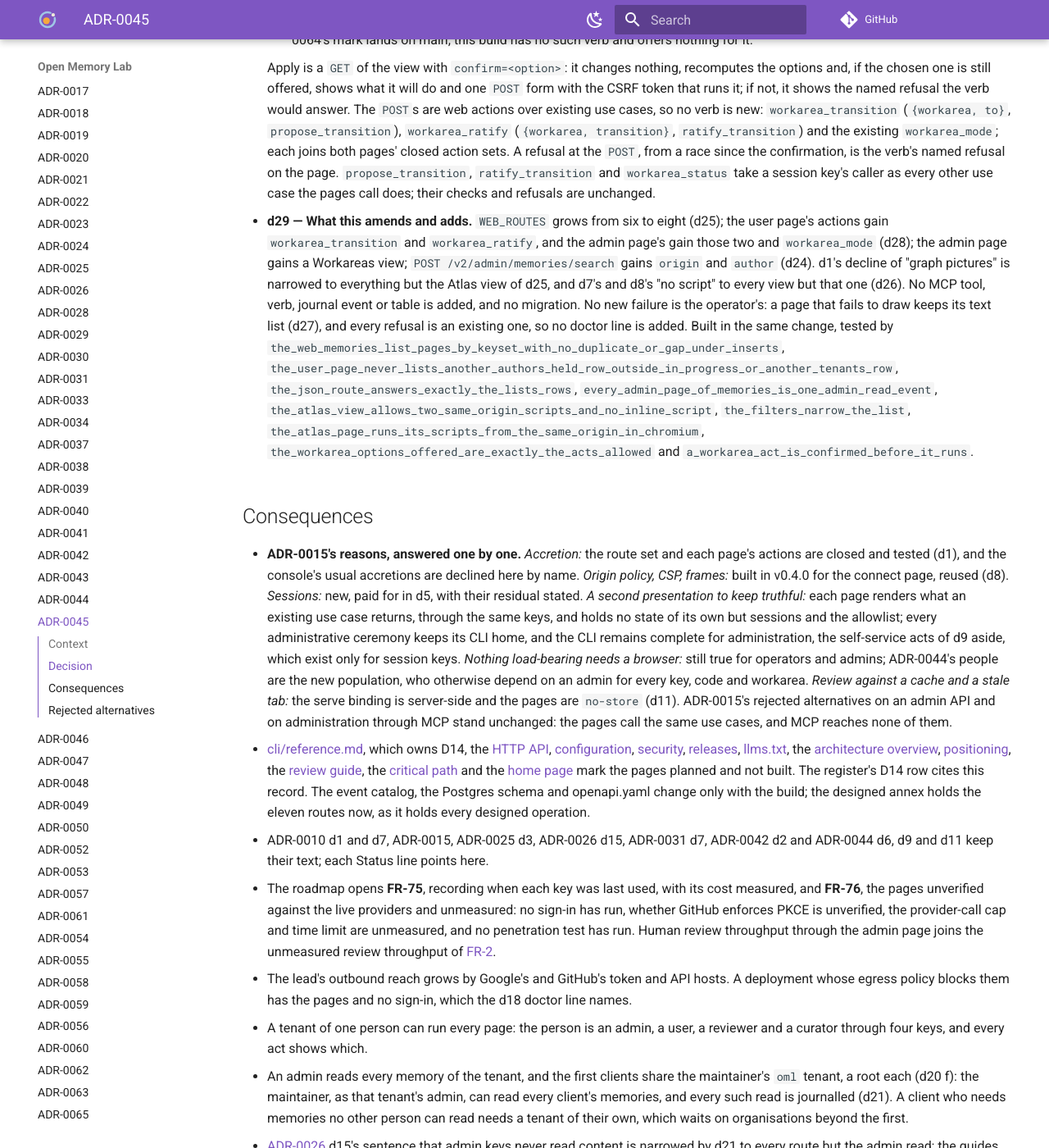
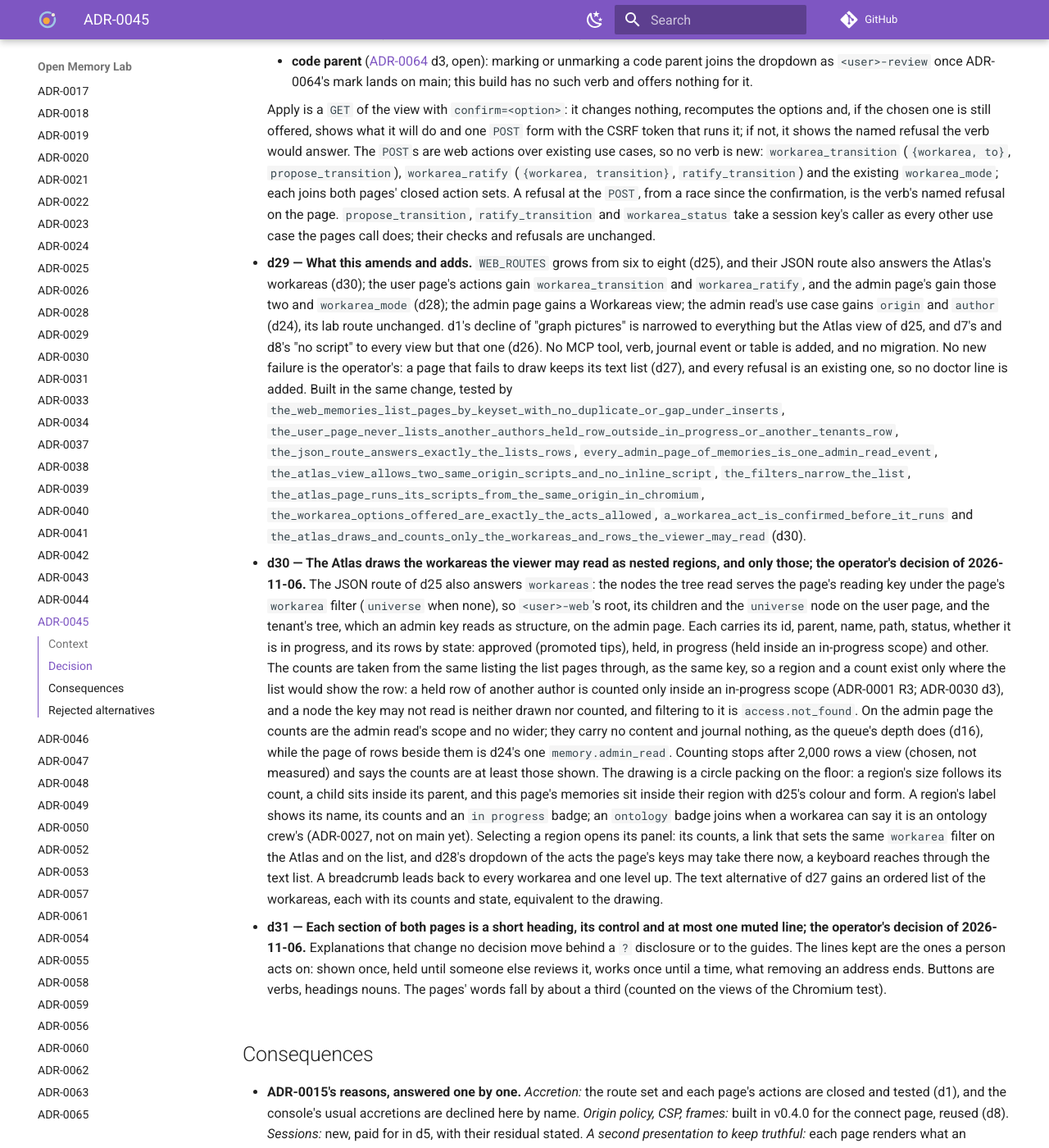
Before and after one commit to e8kor/open-memory-lab, an MkDocs documentation site: the page built from docs/adr/ADR-0045-people-sign-in-to-a-user-page-and-an-admin-page-on-the-servers-own-origin.md, in a window 1280 px wide and 1400 px high, scrolled down 16490 px. Shown: the whole window at 82% size. Built offline with MkDocs 1.6.1 and Material for MkDocs 9.7.7, drawn with Linux system fonts in a browser that asks for light colours; comment, search, counter and statistics services are not loaded; some of the changed text lies outside the part shown.

Commit message:
docs(adr): ADR-0045 d30-d31, the Atlas draws the workareas the viewer may read, and the pages say less

```diff
--- a/docs/adr/ADR-0045-people-sign-in-to-a-user-page-and-an-admin-page-on-the-servers-own-origin.md
+++ b/docs/adr/ADR-0045-people-sign-in-to-a-user-page-and-an-admin-page-on-the-servers-own-origin.md
@@ -7,7 +7,7 @@
 
 # ADR-0045 — People sign in with Google or GitHub to a user page and an admin page that the lead serves on its own origin, and every act there is a session key's
 
-**Status:** accepted design · 2026-11-04 · revised the same day with the maintainer's answers to its open choices (d20) · amended by [ADR-0037](ADR-0037-a-guardrail-is-a-reviewed-rule-loaded-at-session-start-and-checked-at-the-tool-call.md) · amended 2026-11-06 with the Memories list, the Atlas view and the workarea dropdowns (d22–d29)
+**Status:** accepted design · 2026-11-04 · revised the same day with the maintainer's answers to its open choices (d20) · amended by [ADR-0037](ADR-0037-a-guardrail-is-a-reviewed-rule-loaded-at-session-start-and-checked-at-the-tool-call.md) · amended 2026-11-06 with the Memories list, the Atlas view, the workarea dropdowns and the pages' copy (d22–d31)
 
 **Release:** introduced in v0.5.0 — sign-in, sessions, the email allowlist, the user page with review of the person's own agents' work, and on the admin page review, curation, supersession and the admin read of every memory's text and attribution; demotion is planned for v0.6.0, since it rests on a verb not built ([releases](../product/releases.md#decisions))
 
@@ -638,7 +638,8 @@
       `request.validation` naming the field; a workarea or key the acting key may not name is
       `access.not_found`, as on the API.
     - **Text.** On the user page `q` runs the recall path itself (`POST /v1/recall`'s use case
-      as `<user>-web`, unreviewed rows included), so the view finds what an agent of the person
+      as `<user>-web`, unreviewed rows included, where "own" is every key naming the person's
+      user as d16 reads it for a session user key), so the view finds what the person's agents
       would find and nothing more; its answer is one ranked page of at most 100 rows, recall's
       own bound, with no next page, and the other filters narrow that page. On the admin page
       `q` is the admin read's full-text match (d21), which keeps keyset order and pages.
@@ -668,10 +669,11 @@
 - **d24 — The admin page lists through the admin read, and every page it serves is one
   `memory.admin_read` event.** The view runs `POST /v2/admin/memories/search`'s use case as
   `<user>-admin` (d21) with the filters of d22, `origin` and `author` joining `query`,
-  `workarea` and `state` on that route as well; the CLI's `oml admin read` keeps its flags.
+  `workarea` and `state` in the use case; the lab route and the CLI's `oml admin read` keep
+  their fields, and gain the two when a client asks for them.
   Each page served, a list page or a JSON page (d25), writes exactly one `memory.admin_read`
-  event naming the page's `artifact_ids` and, for a text query, its `query_digest`; never one per
-  row, and never one for a page that served no row. Opening one memory stays d21's single read.
+  event naming the page's `artifact_ids` and, for a text query, its `query_digest`; an empty
+  page included, since the search was the admin's act, and never one per row. Opening one memory stays d21's single read.
   The admin page's list is the tenant's every memory, every state and every root, as d10 says.
 
 - **d25 — The Atlas view draws the same page of memories, and its data comes from a same-origin
@@ -679,7 +681,7 @@
   `display=atlas`, keeping every filter and the cursor, opens the Atlas view of the same page:
   the OML Live Atlas of [docs/atlas](../atlas/index.html), "a quiet instrument room over a
   living ledger", drawn over the page's real rows instead of its mocked desk. Each workarea on
-  the page is a hub on its own orbit, coloured by its status; each memory is a point around its
+  the page is a hub on its own orbit around the `universe` core; each memory is a point around its
   workarea, coloured by state, with a held row marked by the ring the docs atlas gives held
   claims, so state reads by form as well as colour; selecting a point opens a panel with the
   fields the card shows. It never draws a wider set than the list: no other page, no other
@@ -774,10 +776,10 @@
     `workarea_status` take a session key's caller as every other use case the pages call does;
     their checks and refusals are unchanged.
 
-- **d29 — What this amends and adds.** `WEB_ROUTES` grows from six to eight (d25); the user
+- **d29 — What this amends and adds.** `WEB_ROUTES` grows from six to eight (d25), and their JSON route also answers the Atlas's workareas (d30); the user
   page's actions gain `workarea_transition` and `workarea_ratify`, and the admin page's gain
-  those two and `workarea_mode` (d28); the admin page gains a Workareas view; `POST
-  /v2/admin/memories/search` gains `origin` and `author` (d24). d1's decline of "graph pictures"
+  those two and `workarea_mode` (d28); the admin page gains a Workareas view; the admin read's use case gains `origin` and
+  `author` (d24), its lab route unchanged. d1's decline of "graph pictures"
   is narrowed to everything but the Atlas view of d25, and d7's and d8's "no script" to every
   view but that one (d26). No MCP tool, verb, journal event or table is added, and no migration.
   No new failure is the operator's: a page that fails to draw keeps its text list (d27), and
@@ -787,8 +789,41 @@
   `the_json_route_answers_exactly_the_lists_rows`, `every_admin_page_of_memories_is_one_admin_read_event`,
   `the_atlas_view_allows_two_same_origin_scripts_and_no_inline_script`, `the_filters_narrow_the_list`,
   `the_atlas_page_runs_its_scripts_from_the_same_origin_in_chromium`,
-  `the_workarea_options_offered_are_exactly_the_acts_allowed` and
-  `a_workarea_act_is_confirmed_before_it_runs`.
+  `the_workarea_options_offered_are_exactly_the_acts_allowed`,
+  `a_workarea_act_is_confirmed_before_it_runs` and
+  `the_atlas_draws_and_counts_only_the_workareas_and_rows_the_viewer_may_read` (d30).
+
+- **d30 — The Atlas draws the workareas the viewer may read as nested regions, and only those;
+  the operator's decision of 2026-11-06.** The JSON route of d25 also answers `workareas`: the
+  nodes the tree read serves the page's reading key under the page's `workarea` filter
+  (`universe` when none), so `<user>-web`'s root, its children and the `universe` node on the
+  user page, and the tenant's tree, which an admin key reads as structure, on the admin page.
+  Each carries its id, parent, name, path, status, whether it is in progress, and its rows by
+  state: approved (promoted tips), held, in progress (held inside an in-progress scope) and
+  other. The counts are taken from the same listing the list pages through, as the same key,
+  so a region and a count exist only where the list would show the row: a held row of another
+  author is counted only inside an in-progress scope (ADR-0001 R3; ADR-0030 d3), and a node
+  the key may not read is neither drawn nor counted, and filtering to it is `access.not_found`.
+  On the admin page the counts are the admin read's scope and no wider; they carry no content
+  and journal nothing, as the queue's depth does (d16), while the page of rows beside them is
+  d24's one `memory.admin_read`. Counting stops after 2,000 rows a view (chosen, not measured)
+  and says the counts are at least those shown. The drawing is a circle packing on the floor:
+  a region's size follows its count, a child sits inside its parent, and this page's memories
+  sit inside their region with d25's colour and form. A region's label shows its name, its
+  counts and an `in progress` badge; an `ontology` badge joins when a workarea can say it is
+  an ontology crew's (ADR-0027, not on main yet). Selecting a
+  region opens its panel: its counts, a link that sets the same `workarea` filter on the Atlas
+  and on the list, and d28's dropdown of the acts the page's keys may take there now, a
+  keyboard reaches through the text list. A breadcrumb leads back to every workarea and one
+  level up. The text alternative of d27 gains an ordered list of the workareas, each with its
+  counts and state, equivalent to the drawing.
+
+- **d31 — Each section of both pages is a short heading, its control and at most one muted line;
+  the operator's decision of 2026-11-06.** Explanations that change no decision move behind a
+  `?` disclosure or to the guides. The lines kept are the ones a person acts on: shown once,
+  held until someone else reviews it, works once until a time, what removing an address ends.
+  Buttons are verbs, headings nouns. The pages' words fall by about a third (counted on the
+  views of the Chromium test).
 
 ## Consequences
 
```
